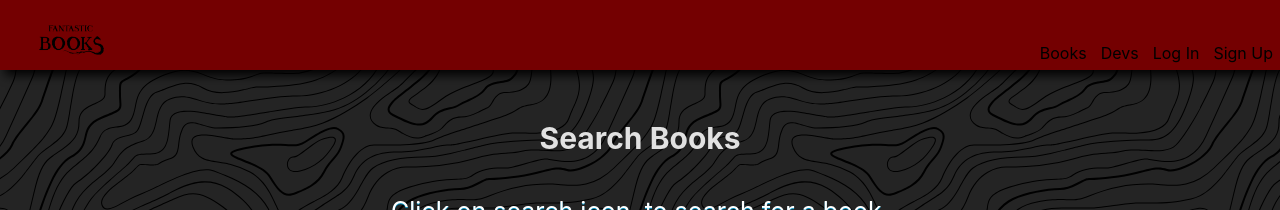
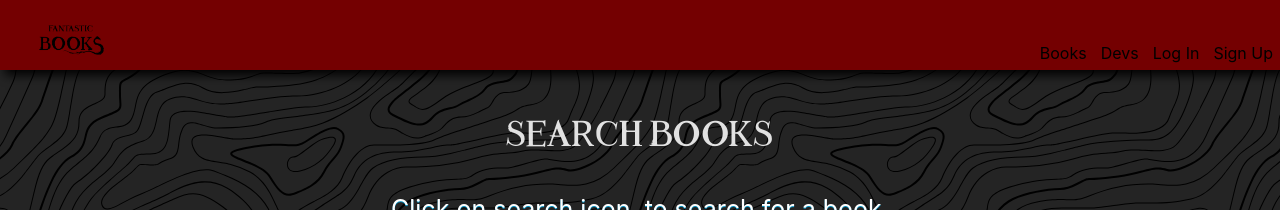
Before and after one commit to cmpacheco23/fantastic-books-front-end, a React (Vite) app: page /books in a window 1280 px wide. Shown: the top 210 px of the page. Built offline with nearby package versions, Linux system fonts and the light colour scheme; no server answers.

Commit message:
add custom font

```diff
--- a/index.html
+++ b/index.html
@@ -5,6 +5,13 @@
     <link rel="icon" type="image/png" href="/assets/flash.png" />
     <meta name="viewport" content="width=device-width, initial-scale=1.0" />
     <title>Fantastic Books</title>
+    <style>
+      @font-face {
+        font-family: 'Fantastic';
+        src: url('/assets/fantasticfont.ttf') format('woff');
+      }
+    </style>
+
   </head>
   <body>
     <div id="root"></div>
--- a/src/App.css
+++ b/src/App.css
@@ -54,3 +54,11 @@ nav > ul {
 .search-form > input:focus-visible {
   outline: 3px auto -webkit-focus-ring-color;
 }
+
+.fantasticFont {
+  font-family: 'Fantastic', sans-serif;
+  font-size: 40px;
+}
+h1 {
+  font-family: 'Fantastic', sans-serif;
+}
--- a/src/pages/BookSearch/BookSearch.jsx
+++ b/src/pages/BookSearch/BookSearch.jsx
@@ -51,7 +51,7 @@ const BookSearch = () => {
     // <main className={styles.bookList}>
     <main className={styles.flexbox}>
       <div className={styles.spacer}>spacer</div>
-      <h1 className={styles.title}>Search Books</h1>
+      <h1 className={`${styles.fantasticFont} ${styles.title}`}>Search Books</h1>
 
       <div className={styles.search}>
     <h3 className={styles.searchH3}>Click on search icon, to search for a book.</h3>
--- a/src/pages/BookSearch/BookSearch.module.css
+++ b/src/pages/BookSearch/BookSearch.module.css
@@ -1,5 +1,12 @@
+.fantasticFont {
+  font-family: 'Fantastic', sans-serif;
+  font-size: 40px;
+}
+
+
 .title{
   font-size: 30px;
+  font-family: 'Fantastic', sans-serif;
 }
 
 .bookSearch {
```
Also changed, not shown: public/assets/fantasticfont.ttf (added).
